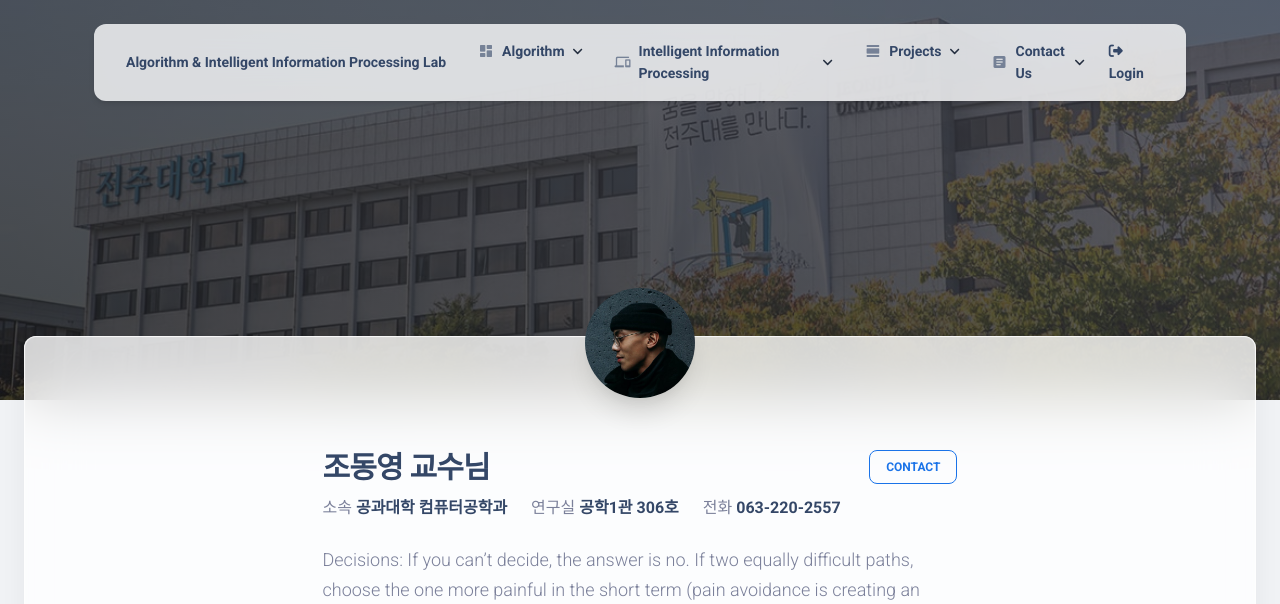
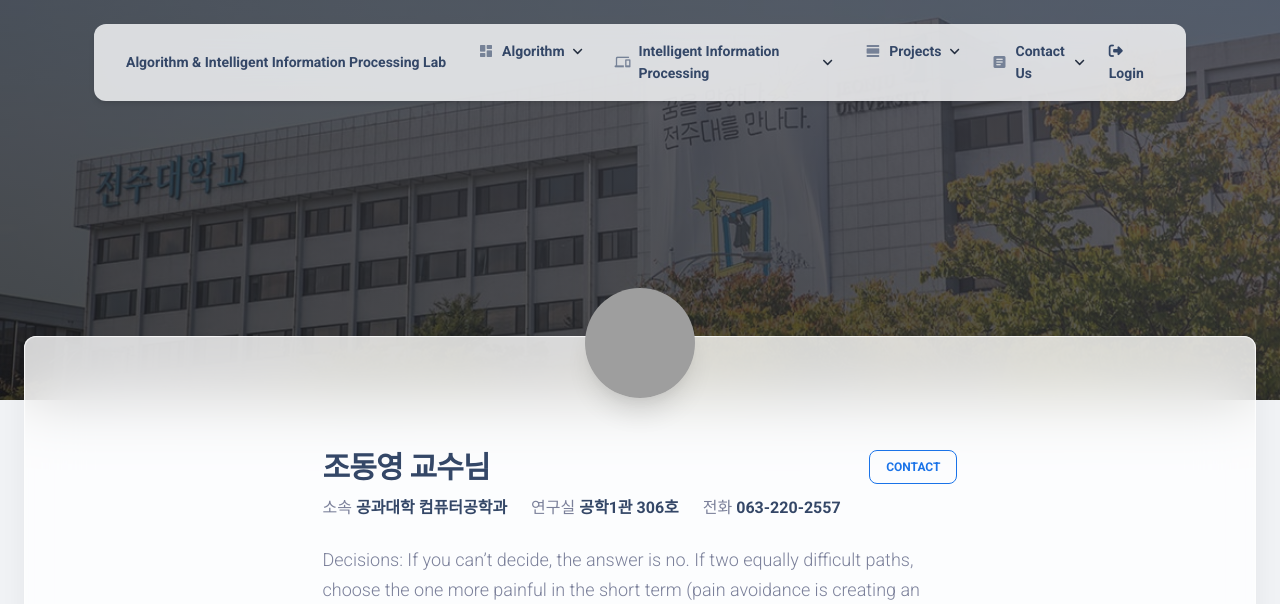
Before and after one commit to kim-do-hyeon/intelligent-information-processing-web, a Flask app: page /about/professor/jo-dong-young in a window 1280 px wide. Shown: the top 604 px of the page. Run offline with Flask 2, Linux system fonts and the light colour scheme; some libraries are stand-ins or nearby versions; grey boxes are pictures that could not be loaded.

Commit message:
Up[date professor images

```diff
--- a/apps/templates/home/about_professor_jang-hong-jun.html
+++ b/apps/templates/home/about_professor_jang-hong-jun.html
@@ -24,7 +24,7 @@
         <div class="row">
           <div class="col-12 mx-auto">
             <div class="mt-n8 mt-md-n9 text-center">
-              <img class="avatar avatar-xxl shadow-xl position-relative z-index-2" src="/static/assets/img/bruce-mars.jpg" alt="bruce" loading="lazy">
+              <img class="avatar avatar-xxl shadow-xl position-relative z-index-2" src="https://www.jj.ac.kr/app/img_view_jj.jsp?sabun=12857" alt="bruce" loading="lazy">
             </div>
             <div class="row py-5">
               <div class="col-lg-7 col-md-7 z-index-2 position-relative px-md-2 px-sm-5 mx-auto">
--- a/apps/templates/home/about_professor_jo-dong-young.html
+++ b/apps/templates/home/about_professor_jo-dong-young.html
@@ -24,7 +24,7 @@
         <div class="row">
           <div class="col-12 mx-auto">
             <div class="mt-n8 mt-md-n9 text-center">
-              <img class="avatar avatar-xxl shadow-xl position-relative z-index-2" src="/static/assets/img/bruce-mars.jpg" alt="bruce" loading="lazy">
+              <img class="avatar avatar-xxl shadow-xl position-relative z-index-2" src="https://www.jj.ac.kr/app/img_view_jj.jsp?sabun=10501" alt="bruce" loading="lazy">
             </div>
             <div class="row py-5">
               <div class="col-lg-7 col-md-7 z-index-2 position-relative px-md-2 px-sm-5 mx-auto">
```
